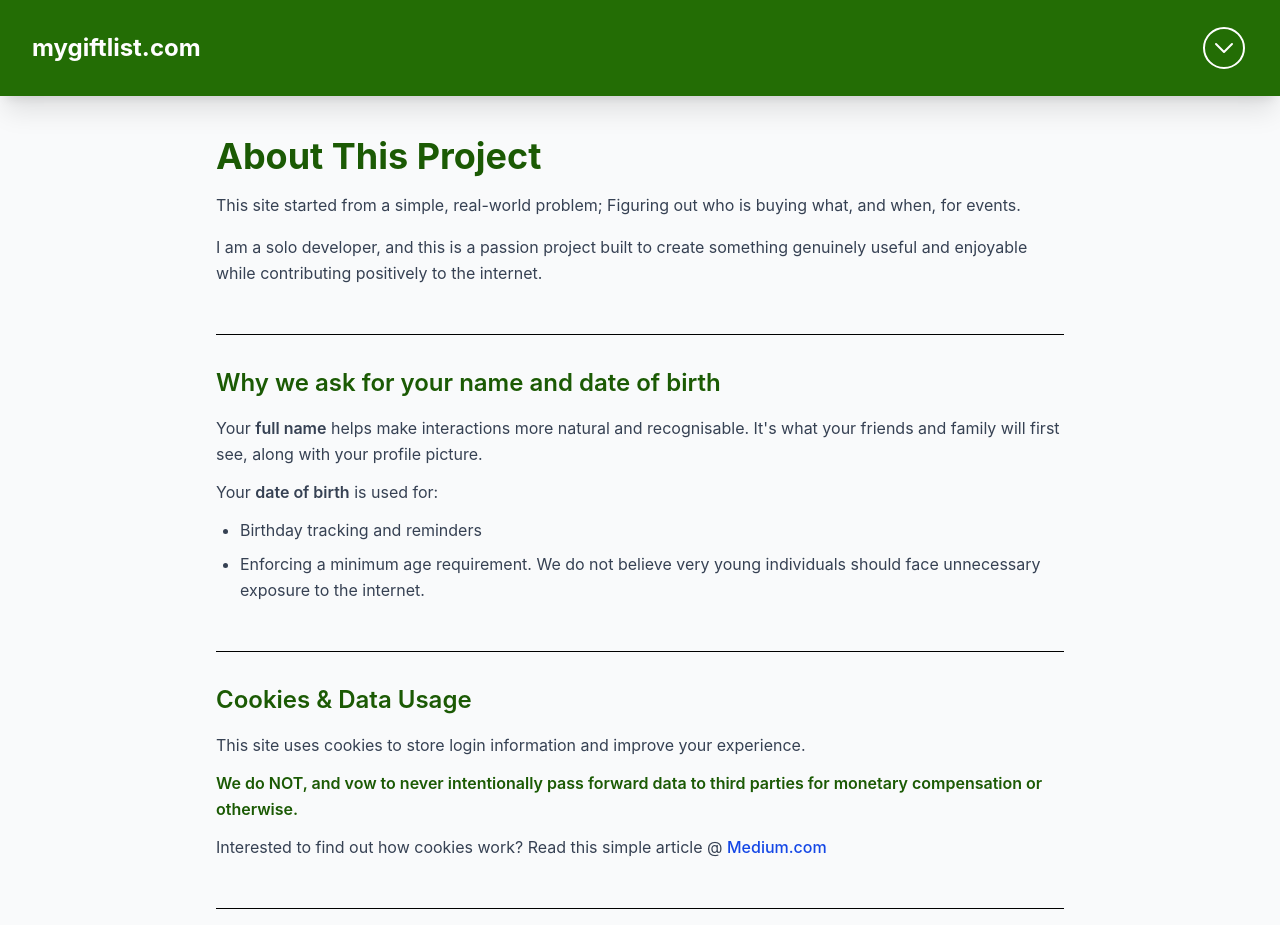
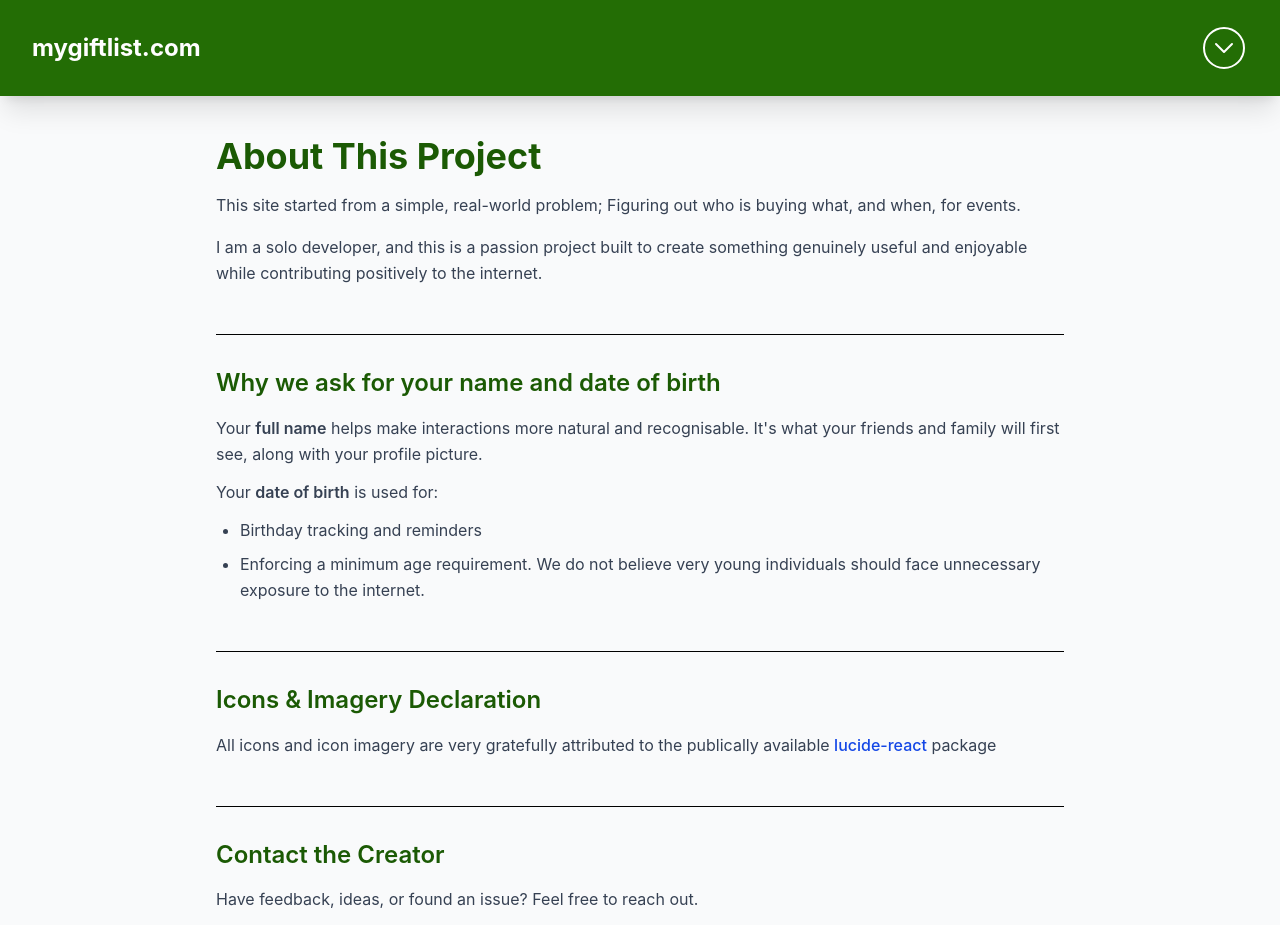
Before and after one commit to rustypotato19/web-dev-assignment, a React (Vite) app: page /about in a window 1280 px wide. Shown: the top 925 px of the page. Built offline with nearby package versions, Linux system fonts and the light colour scheme.

Commit message:
added mailer to about section and deleted cookie usage section

```diff
--- a/src/main.tsx
+++ b/src/main.tsx
@@ -29,9 +29,7 @@ createRoot(document.getElementById("root")!).render(
           <Route path="/login" element={<Login />} />
           <Route path="/signup" element={<Signup />} />
 
-          <Route path="/profile" element={<Profile />} />
-          <Route path="/profile/:username" element={<Profile />} />
-          <Route path="/profile/**/*" element={<Profile />} />
+          <Route path="/profile/:username?" element={<Profile />} />
 
           <Route path="/settings" element={<Settings />} />
 
--- a/src/routes/about/About.tsx
+++ b/src/routes/about/About.tsx
@@ -64,39 +64,6 @@ export default function About() {
           </div>
         </section>
 
-        {/* ================= COOKIES ================= */}
-        <section id="Cookies" className="flex flex-col gap-4 border-t pt-8">
-          <h2 className="text-2xl font-semibold text-(--local-green-dark)">
-            Cookies & Data Usage
-          </h2>
-
-          <div className="flex flex-col gap-3 text-gray-700 leading-relaxed">
-            <p>
-              This site uses cookies to store login information and improve your
-              experience.
-            </p>
-
-            <p className="font-semibold text-(--local-green-dark)">
-              We do NOT, and vow to never intentionally pass forward data to
-              third parties for monetary compensation or otherwise.
-            </p>
-
-            <p>
-              Interested to find out how cookies work? Read this simple article
-              @{" "}
-              <a
-                target="_blank"
-                rel="noopener noreferrer"
-                title="Opens in a new tab"
-                className="text-blue-700 font-medium hover:text-blue-500 cursor-pointer active:text-blue-900"
-                href="https://medium.com/@hendelRamzy/how-session-and-cookies-works-640fb3f349d1"
-              >
-                Medium.com
-              </a>
-            </p>
-          </div>
-        </section>
-
         {/* ================= Icons ================= */}
         <section id="Cookies" className="flex flex-col gap-4 border-t pt-8">
           <h2 className="text-2xl font-semibold text-(--local-green-dark)">
@@ -145,25 +112,40 @@ function ContactSection() {
 
   const valid = name.trim() && email.trim() && message.trim();
 
-  function handleSubmit() {
+  async function handleSubmit() {
     setTouched(true);
 
     if (!valid) return;
 
-    // Placeholder for backend call
-    console.log({
-      to: "rustypotato19@gmail.com",
+    try {
+      const res = await fetch("http://localhost:9003/api/mail/contact", {
+        method: "POST",
+        headers: {
+          "Content-Type": "application/json",
+        },
+        body: JSON.stringify({
           name,
           email,
           message,
+        }),
       });
+
+      const data = await res.json();
+
+      if (!data.success) {
+        throw new Error(data.error || "Failed to send");
+      }
 
       setSent(true);
 
-    // reset
+      // reset form
       setName("");
       setEmail("");
       setMessage("");
+    } catch (err) {
+      console.error("Email send failed:", err);
+      alert("Failed to send message. Try again later.");
+    }
   }
 
   return (
```
Lines whose indentation alone changed are shown as unchanged.
